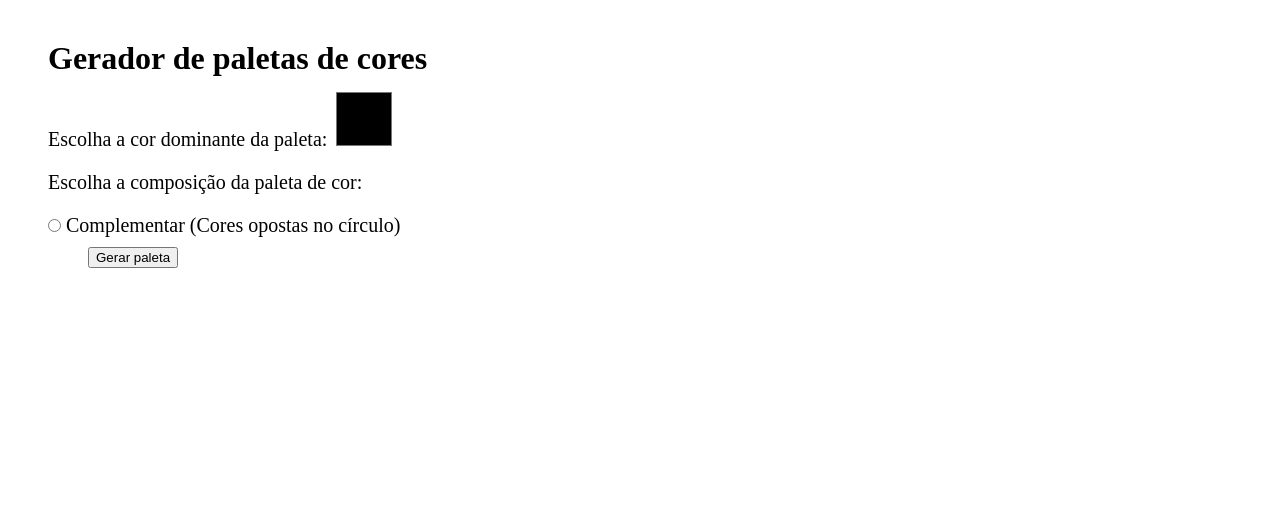
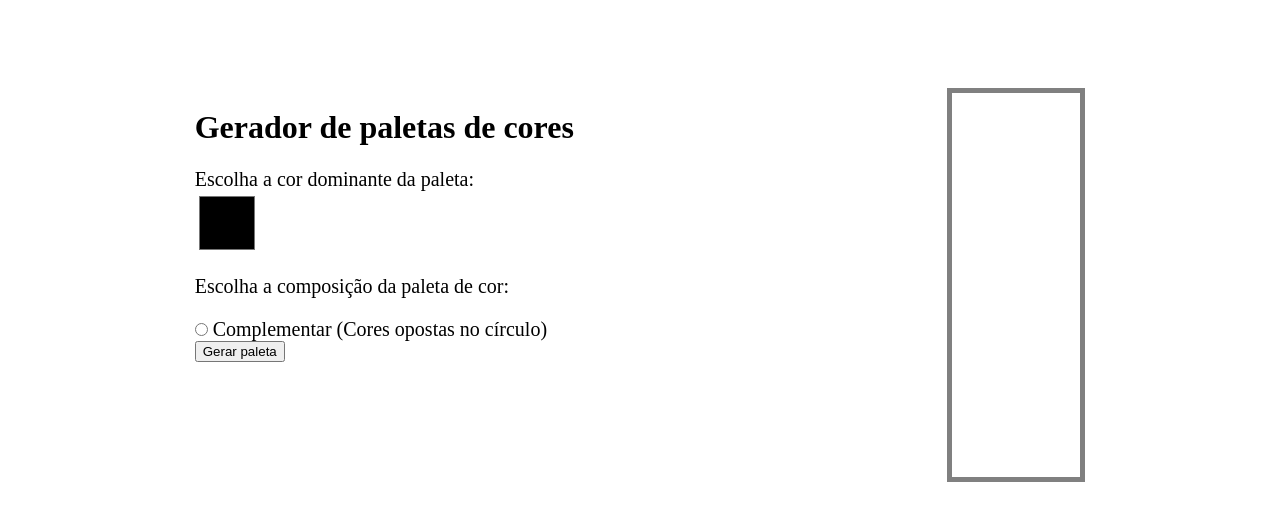
Before and after one commit to Pedrojoseroza/gerador_de_paletas_de_cores_vue, a Vue app: page / in a window 1280 px wide. Shown: the top 520 px of the page. Built offline with nearby package versions, Linux system fonts and the light colour scheme; the HTML template or start-up script is replaced by a standard one.

Commit message:
A parte de fazer a cor oposta ao círculo cromático, já está funcionando

```diff
--- a/src/App.vue
+++ b/src/App.vue
@@ -1,15 +1,26 @@
 <script setup>
+import { ref } from "vue";
 import  formulario from "./components/form.vue";
 import paleta from "./components/paleta.vue"
-let cor = "";
-const enviarCor = (corEscolhida) => {
-  cor = corEscolhida;
+let cor = ref("");
+const pegaCor = (corEscolhida) => {
+  cor.value = corEscolhida;
 }
 </script>
 
 <template>
- <formulario @enviarCor="enviarCor"/>
- <paleta :cor-escolhida="cor"></paleta>
+  <div class="maior">
+      <formulario @enviarCor="pegaCor"/>
+      <paleta :corEscolhida="cor"></paleta>
+
+  </div>
 </template>
 
-<style scoped></style>
+<style scoped>
+ div.maior {
+  display: flex;
+  justify-content: space-around;
+  padding: 10vh -0;
+}
+
+</style>
--- a/src/components/form.vue
+++ b/src/components/form.vue
@@ -1,21 +1,22 @@
 <script setup>
 import {ref} from 'vue'
-const emit = defineEmits(['enviarObjetos']);
+const emits = defineEmits(['enviarCor']);
 const corDominante = ref(' ');
 const escolherCor = () => {
     corDominante.value = document.getElementById('cor').value;
-    console.log(corDominante.value);
-    emit('enviarCor', corDominante.value);
+    emits('enviarCor', corDominante.value);
 }
 </script>
 
 <template>
-<h1>
+    <div>
+        <h1>
     Gerador de paletas de cores
 </h1>
 <form @submit.prevent="escolherCor">
     <label>
             Escolha a cor dominante da paleta:
+            <br>
         <input type="color" id="cor" placeholder="Escolha uma cor de sua preferência" class="seletor">
     </label>
     <p>
@@ -26,17 +27,20 @@ const escolherCor = () => {
         Complementar (Cores opostas no círculo)
     </label>
     <br>
-    <button v-on:click="escolherCor">Gerar paleta</button>
+    <button>Gerar paleta</button>
 </form>
+</div>
+
 </template>
+
 <style scoped>
+div {
+    display: block;
+}
+template {
+    display: block;
+}
 
-* {
-    margin: 10px 0 10px 40px;
-}
-h1 {
-    margin-top: 5vh;
-}
 input {
 margin: 0;
 }
--- a/src/components/paleta.vue
+++ b/src/components/paleta.vue
@@ -1,16 +1,404 @@
 <script setup>
-import { ref, defineProps } from 'vue';
-const corDominante = defineProps({
+import { ref, defineProps, watch } from 'vue';
+
+const props = defineProps({
     corEscolhida: {
         type: String,
-        required: true
+        required: true,
+        default: '#000000',
     }
 })
-const paleta = [corDominante];
+const corpo = ref(null);
 
+function converteParaRGB(hexa) {
+    // Hexadecimal será um array com dois elementos;
+    const hexadecimal = hexa;
+    switch (hexadecimal[0]) {
+        case "0": hexadecimal[0] = 0; break;
+        case "1": hexadecimal[0] = 1; break;
+        case "2": hexadecimal[0] = 2; break;
+        case "3": hexadecimal[0] = 3; break;
+        case "4": hexadecimal[0] = 4; break;
+        case "5": hexadecimal[0] = 5; break;
+        case "6": hexadecimal[0] = 6; break;
+        case "7": hexadecimal[0] = 7; break;
+        case "8": hexadecimal[0] = 8; break;
+        case "9": hexadecimal[0] = 9; break;
+        case "a": hexadecimal[0] = 10; break;
+        case "b": hexadecimal[0] = 11; break;
+        case "c": hexadecimal[0] = 12; break;
+        case "d": hexadecimal[0] = 13; break;
+        case "e": hexadecimal[0] = 14; break;
+        case "f": hexadecimal[0] = 15; break;
+    }switch (hexadecimal[1]) {
+        case "0": hexadecimal[1] = 0; break;
+        case "1": hexadecimal[1] = 1; break;
+        case "2": hexadecimal[1] = 2; break;
+        case "3": hexadecimal[1] = 3; break;
+        case "4": hexadecimal[1] = 4; break;
+        case "5": hexadecimal[1] = 5; break;
+        case "6": hexadecimal[1] = 6; break;
+        case "7": hexadecimal[1] = 7; break;
+        case "8": hexadecimal[1] = 8; break;
+        case "9": hexadecimal[1] = 9; break;
+        case "a": hexadecimal[1] = 10; break;
+        case "b": hexadecimal[1] = 11; break;
+        case "c": hexadecimal[1] = 12; break;
+        case "d": hexadecimal[1] = 13; break;
+        case "e": hexadecimal[1] = 14; break;
+        case "f": hexadecimal[1] = 15; break;
+    }
+    const rgb = hexadecimal[0] * 16 + hexadecimal[1];
+
+    return rgb;
+} // Função comum para todos comandos
+function rgbParaHexa(r, g, b) {
+    let hexa = ['#'];
+    switch (Math.floor(r / 16)) {
+        case 0:
+            hexa.push('0');
+            break;
+        case 1:
+            hexa.push("1");
+            break;
+        case 2:
+            hexa.push('2');
+            break;
+        case 3:
+            hexa.push('3');
+            break;
+        case 4:
+            hexa.push('4');
+            break;
+        case 5:
+            hexa.push('5');
+            break;
+        case 6:
+            hexa.push('6');
+            break;
+        case 7:
+            hexa.push('7');
+            break;
+        case 8:
+            hexa.push('8');
+            break;
+        case 9:
+            hexa.push('9');
+            break;
+        case 10:
+            hexa.push('A');
+            break;
+        case 11:
+            hexa.push('B');
+            break;
+        case 12:
+            hexa.push('C');
+            break;
+        case 13:
+            hexa.push('D');
+            break;
+        case 14:
+            hexa.push('E');
+            break;
+        case 15:
+            hexa.push('F');
+            break;
+    }
+    switch (r%16) {
+        case 0:
+            hexa.push('0');
+            break;
+        case 1:
+            hexa.push("1");
+            break;
+        case 2:
+            hexa.push('2');
+            break;
+        case 3:
+            hexa.push('3');
+            break;
+        case 4:
+            hexa.push('4');
+            break;
+        case 5:
+            hexa.push('5');
+            break;
+        case 6:
+            hexa.push('6');
+            break;
+        case 7:
+            hexa.push('7');
+            break;
+        case 8:
+            hexa.push('8');
+            break;
+        case 9:
+            hexa.push('9');
+            break;
+        case 10:
+            hexa.push('A');
+            break;
+        case 11:
+            hexa.push('B');
+            break;
+        case 12:
+            hexa.push('C');
+            break;
+        case 13:
+            hexa.push('D');
+            break;
+        case 14:
+            hexa.push('E');
+            break;
+        case 15:
+            hexa.push('F');
+            break;
+    }
+    switch (Math.floor(g / 16)) {
+        case 0:
+            hexa.push('0');
+            break;
+        case 1:
+            hexa.push("1");
+            break;
+        case 2:
+            hexa.push('2');
+            break;
+        case 3:
+            hexa.push('3');
+            break;
+        case 4:
+            hexa.push('4');
+            break;
+        case 5:
+            hexa.push('5');
+            break;
+        case 6:
+            hexa.push('6');
+            break;
+        case 7:
+            hexa.push('7');
+            break;
+        case 8:
+            hexa.push('8');
+            break;
+        case 9:
+            hexa.push('9');
+            break;
+        case 10:
+            hexa.push('A');
+            break;
+        case 11:
+            hexa.push('B');
+            break;
+        case 12:
+            hexa.push('C');
+            break;
+        case 13:
+            hexa.push('D');
+            break;
+        case 14:
+            hexa.push('E');
+            break;
+        case 15:
+            hexa.push('F');
+            break;
+    }
+    switch (g%16) {
+        case 0:
+            hexa.push('0');
+            break;
+        case 1:
+            hexa.push("1");
+            break;
+        case 2:
+            hexa.push('2');
+            break;
+        case 3:
+            hexa.push('3');
+            break;
+        case 4:
+            hexa.push('4');
+            break;
+        case 5:
+            hexa.push('5');
+            break;
+        case 6:
+            hexa.push('6');
+            break;
+        case 7:
+            hexa.push('7');
+            break;
+        case 8:
+            hexa.push('8');
+            break;
+        case 9:
+            hexa.push('9');
+            break;
+        case 10:
+            hexa.push('A');
+            break;
+        case 11:
+            hexa.push('B');
+            break;
+        case 12:
+            hexa.push('C');
+            break;
+        case 13:
+            hexa.push('D');
+            break;
+        case 14:
+            hexa.push('E');
+            break;
+        case 15:
+            hexa.push('F');
+            break;
+    }
+    switch (Math.floor(b/16)) {
+        case 0:
+            hexa.push('0');
+            break;
+        case 1:
+            hexa.push("1");
+            break;
+        case 2:
+            hexa.push('2');
+            break;
+        case 3:
+            hexa.push('3');
+            break;
+        case 4:
+            hexa.push('4');
+            break;
+        case 5:
+            hexa.push('5');
+            break;
+        case 6:
+            hexa.push('6');
+            break;
+        case 7:
+            hexa.push('7');
+            break;
+        case 8:
+            hexa.push('8');
+            break;
+        case 9:
+            hexa.push('9');
+            break;
+        case 10:
+            hexa.push('A');
+            break;
+        case 11:
+            hexa.push('B');
+            break;
+        case 12:
+            hexa.push('C');
+            break;
+        case 13:
+            hexa.push('D');
+            break;
+        case 14:
+            hexa.push('E');
+            break;
+        case 15:
+            hexa.push('F');
+            break;
+    }
+    switch (b%16) {
+        case 0:
+            hexa.push('0');
+            break;
+        case 1:
+            hexa.push("1");
+            break;
+        case 2:
+            hexa.push('2');
+            break;
+        case 3:
+            hexa.push('3');
+            break;
+        case 4:
+            hexa.push('4');
+            break;
+        case 5:
+            hexa.push('5');
+            break;
+        case 6:
+            hexa.push('6');
+            break;
+        case 7:
+            hexa.push('7');
+            break;
+        case 8:
+            hexa.push('8');
+            break;
+        case 9:
+            hexa.push('9');
+            break;
+        case 10:
+            hexa.push('A');
+            break;
+        case 11:
+            hexa.push('B');
+            break;
+        case 12:
+            hexa.push('C');
+            break;
+        case 13:
+            hexa.push('D');
+            break;
+        case 14:
+            hexa.push('E');
+            break;
+        case 15:
+            hexa.push('F');
+            break;
+    }
+    return hexa.join("");
+}
+function complementar() {
+    corpo.value.innerHTML = "";
+    let corRGB = props.corEscolhida.split("");
+    corRGB.splice(0, 1); // Remove o #
+    let red = converteParaRGB(corRGB.slice(0, 2)); // Um valor númerico;
+    let green = converteParaRGB(corRGB.slice(2, 4)); // Um valor númerico;
+    let blue = converteParaRGB(corRGB.slice(-2)); // Um valor númerico;
+    // Inverte a cor a partir de agora
+    const corOposta = rgbParaHexa(Math.abs(red - 255), Math.abs(green - 255), Math.abs(blue - 255));
+    const meuElemento = document.createElement('div');
+    meuElemento.style.backgroundColor = props.corEscolhida;
+    meuElemento.innerHTML = props.corEscolhida;
+    corpo.value.appendChild(meuElemento);
+    const meuSegundoElemento = document.createElement('div');
+    meuSegundoElemento.style.backgroundColor = corOposta;
+    meuSegundoElemento.innerHTML = corOposta;
+    corpo.value.appendChild(meuSegundoElemento);
+
+}
+
+watch(props, complementar);
 </script>
+
 <template>
-    <div v-for="cor in paleta">
-        <div style="background-color: cor;"></div>
-    </div>
+    <section ref="corpo">
+
+    </section>
+
 </template>
+
+<style>
+section {
+    width: 10vw;
+    height: 30vw;
+    border: 5px solid gray;
+}
+
+section div {
+    width: 10vw;
+    height: 15vw;
+    border-bottom: 5px solid gray;
+    display: flex;
+    justify-content: center;
+    align-items: center;
+}
+</style>
```
